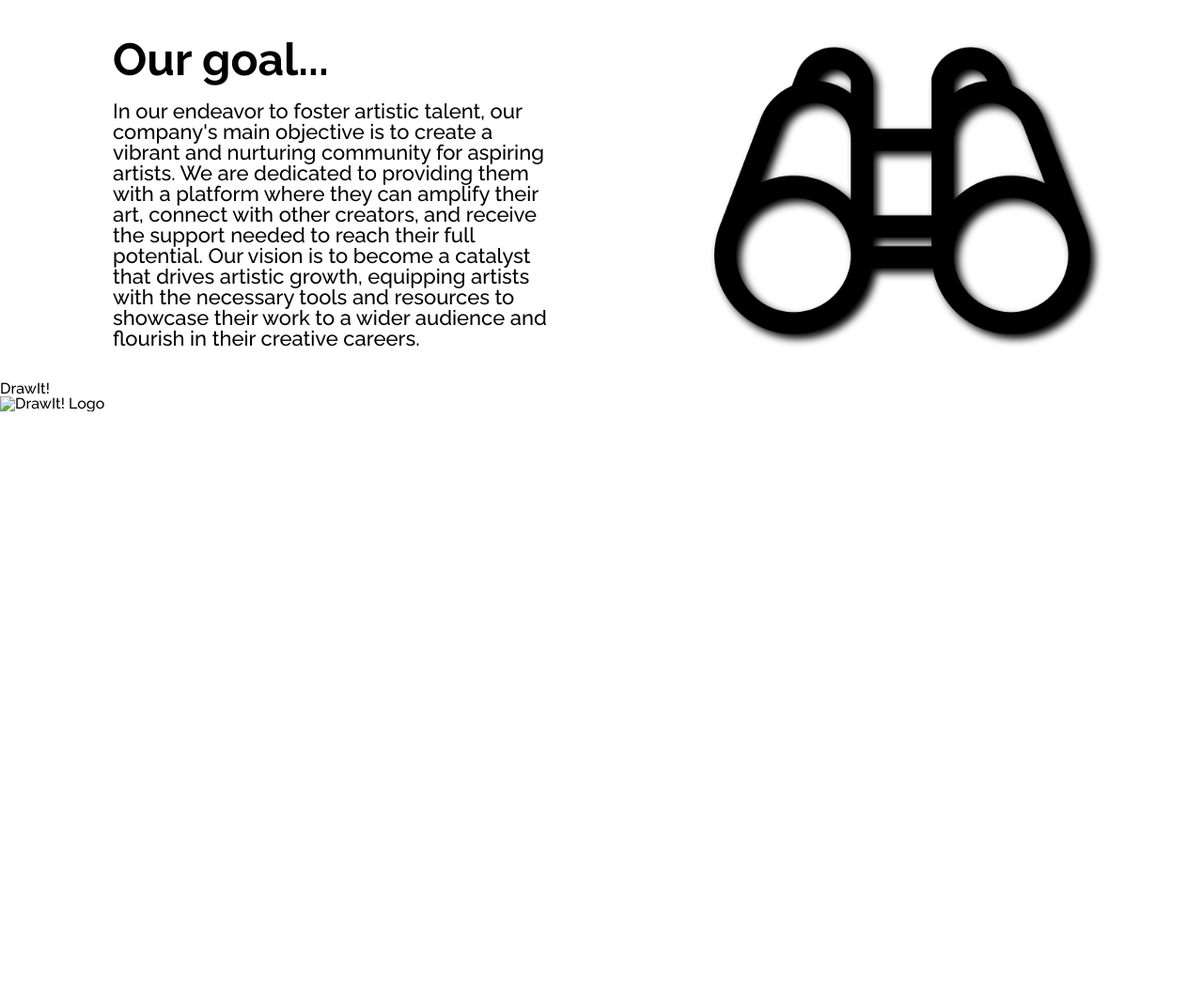
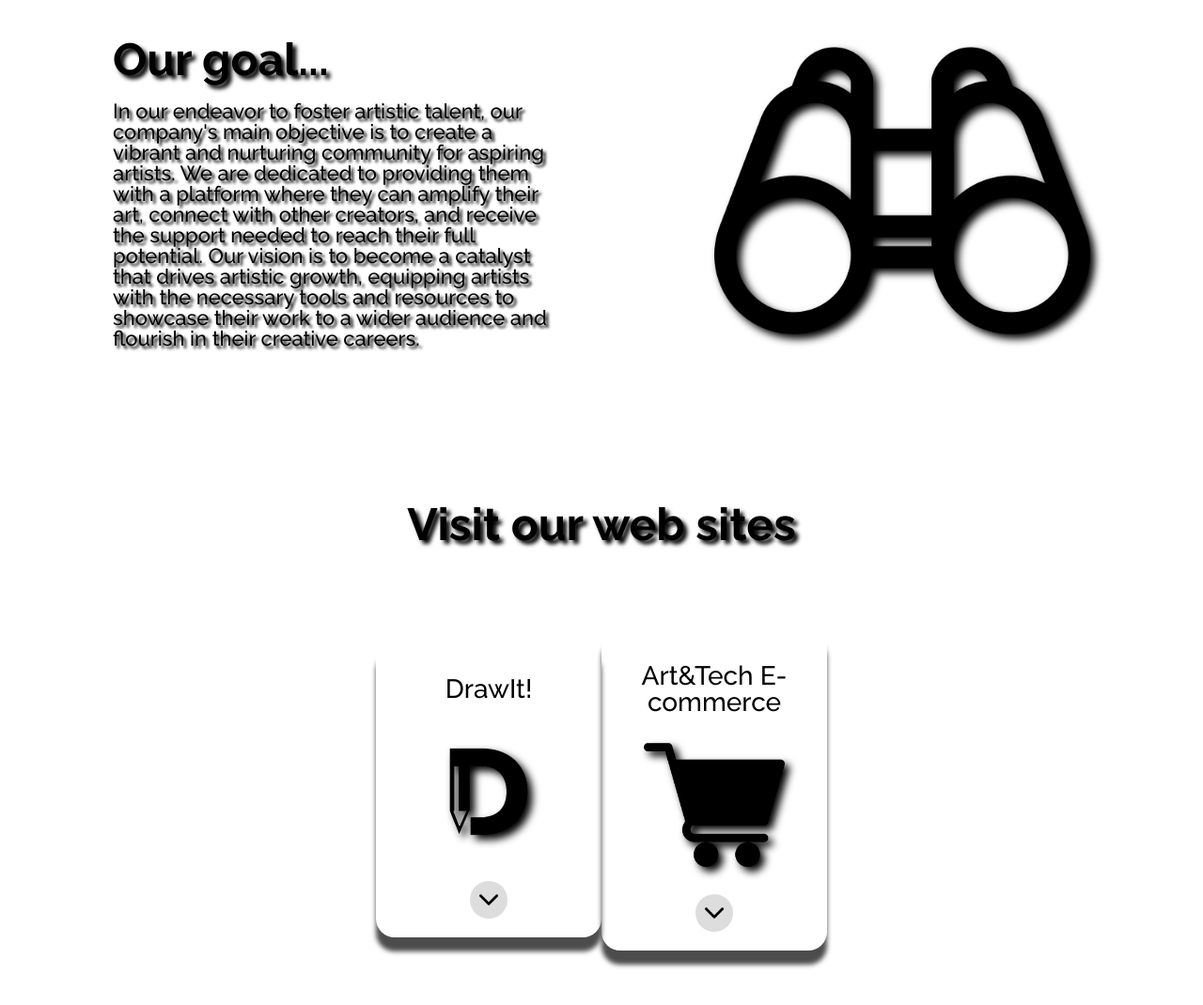
Before and after one commit to LTovarAlc/ArtTech, a plain HTML site: page index.html in a window 1280 px wide. Shown: the part 650-1720 px from the top of the page at 94% size. Before the commit the page ends 1088 px from the top, so only its background shows below. Drawn offline with Linux system fonts and the light colour scheme.

Commit message:
section connections ready

```diff
--- a/index.html
+++ b/index.html
@@ -4,6 +4,7 @@
     <meta charset="UTF-8">
     <meta name="viewport" content="width=device-width, initial-scale=1.0">
     <title>Art&Tech</title>
+    <link rel="icon" href="img/iconA-T.ico">
     <link rel="preconnect" href="https://fonts.googleapis.com">
     <link rel="preconnect" href="https://fonts.gstatic.com" crossorigin>
     <link href="https://fonts.googleapis.com/css2?family=Raleway:wght@300;500;600;700&display=swap" rel="stylesheet">
@@ -51,12 +52,22 @@
         </div>
     </section>
     <section class="conections">
-        <div class="DrawIt">
-            <h1 class="conections__tittle-DrawIt">DrawIt!</h1>
-            <img src="#" alt="DrawIt! Logo">
-            <p></p>
+        <h1 class="tittle__conections">Visit our web sites</h1>
+        <div class="content__conections">
+            <div class="DrawIt">
+                <h1 class="conections__tittle-DrawIt">DrawIt!</h1>
+                <img src="img/d-logo.png" alt="DrawIt! Logo" class="cards__img">
+                <button class="btn__show-text"><img src="img/arrow-down-sign-to-navigate.png" alt="Arrow" class="btn__img"></button>
+                <p class="conections__description" style="display: none;">Is a social platform that enables interaction among individuals, whether they are artists or not, to share ideas and work, regardless of their professional level. Our goal is to create a space of coexistence where people can promote themselves, and artists have the opportunity to monetize their work.</p>
+            </div>
+                <div class="art-tech__ecommerce">
+                <h1 class="conections__tittle-Ecommerce">Art&Tech E-commerce</h1>
+                <img src="img/shopping-cart.png" alt="Art&Tech E-commerce" class="cards__img">
+                <button class="btn__show-text"><img src="img/arrow-down-sign-to-navigate.png" alt="Arrow" class="btn__img"></button>
+                <p class="conections__description" style="display: none;"> Our online store that offers a wide variety of tools to enhance your artistic projects, from brushes to digital drawing tablets and computer equipment for 3D animation. Find everything you need to boost your creativity in one place. Explore our collections and get inspired!</p>
+            </div>
         </div>
-
     </section>
+    <script src="scripts/arrow-btn.js"></script>
 </body>
 </html>
--- /dev/null
+++ b/scripts/arrow-btn.js
@@ -0,0 +1,17 @@
+// buttons show text
+
+const btnShowText = document.querySelectorAll('.btn__show-text');
+
+btnShowText.forEach((btnShowText) =>{
+    btnShowText.addEventListener('click', function(){
+         // Encontrar el párrafo correspondiente al botón actual
+        const parentDiv = this.parentElement; // Elemento padre (div) del botón actual
+        const descriptionParagraph = parentDiv.querySelector('.conections__description');
+
+        if (descriptionParagraph.style.display === 'none') {
+            descriptionParagraph.style.display = 'block';
+          } else {
+            descriptionParagraph.style.display = 'none';
+          }
+    })
+})
--- a/styles/index.css
+++ b/styles/index.css
@@ -18,10 +18,10 @@
 
 @keyframes shadowAnimation {
     from{
-        filter: drop-shadow(5px 5px 4px white);
+        filter: drop-shadow(0px 5px 4px white);
     }
     to{
-        filter: drop-shadow(5px 5px 4px #292828);
+        filter: drop-shadow(0px 5px 4px #292828);
     }
 }
 
@@ -122,12 +122,14 @@
     font-size: 48px;
     font-weight: 700;
     margin-bottom: 20px;
+    filter: drop-shadow(4px 4px 2px #000000);
 }
 
 .goal__text{
     width: 75%;
     font-size: 22px;
     font-weight: 500;
+    filter: drop-shadow(3px 3px 1.5px #000000);
 }
 
 .goal__card{
@@ -145,3 +147,112 @@
 }
 
 /* DrawIt! & E-commerce */
+
+.conections{
+    display: flex;
+    justify-content: center;
+    text-align: center;
+    flex-direction: column;
+    padding-top: 128px;
+    padding-bottom: 128px;
+}
+
+.tittle__conections{
+    font-size: 48px;
+    font-weight: 700;
+    margin-bottom: 20px;
+    filter: drop-shadow(4px 4px 2px #000000);
+}
+
+.content__conections{
+    padding-top: 64px;
+    margin-left: 400px;
+    margin-right: 400px;
+    display: flex;
+    justify-content: space-between;
+    align-items: center;
+}
+
+.DrawIt{
+    border-radius: 20px;
+    width: 300px;
+    text-align: center;
+    display: flex;
+    flex-direction: column;
+    align-items: center;
+    box-shadow: 0px 15px 5px rgba(0, 0, 0, 0.7);
+    padding: 20px;
+}
+
+.DrawIt:hover{
+    transition: 0.3s;
+    box-shadow: 0px 20px 15px rgba(0, 0, 0, 0.7);
+}
+
+.conections__tittle-DrawIt{
+    padding-top: 20px;
+    font-size: 28px;
+    font-weight: 500;
+}
+
+.conections__tittle-Ecommerce{
+    padding-top: 20px;
+    font-size: 28px;
+    font-weight: 500;
+}
+
+
+.cards__img{
+    margin-top: 20px;
+    height: 150px;
+    filter: drop-shadow(5px 5px 4px #000000);
+}
+
+
+.cards__img:hover{
+    transition: 0.5s;
+    filter: drop-shadow(5px 5px 6px #000000);
+}
+
+.art-tech__ecommerce{
+    border-radius: 20px;
+    width: 300px;
+    text-align: center;
+    display: flex;
+    flex-direction: column;
+    align-items: center;
+    box-shadow: 0px 15px 5px rgba(0, 0, 0, 0.7);
+    padding: 20px;
+}
+
+.art-tech__ecommerce:hover{
+    transition: 0.3s;
+    box-shadow: 0px 20px 15px rgba(0, 0, 0, 0.7);
+}
+
+.btn__show-text{
+    margin-top: 20px;
+    border: none;
+    background-color: #dddddd;
+    border-radius: 50%;
+    height: 40px;
+    width: 40px;
+    display: flex;
+    justify-content: center;
+    flex-direction: column;
+    align-items: center;
+}
+
+.btn__show-text:hover{
+    cursor: pointer;
+    background-color: #c7c7c7;
+}
+
+.btn__img{
+    height: 20px;
+}
+
+.conections__description{
+    font-weight: 500;
+    padding-top: 20px;
+}
```
Also changed, not shown: img/arrow-down-sign-to-navigate.png (added), img/d-logo.png (added), img/shopping-cart.png (added).
